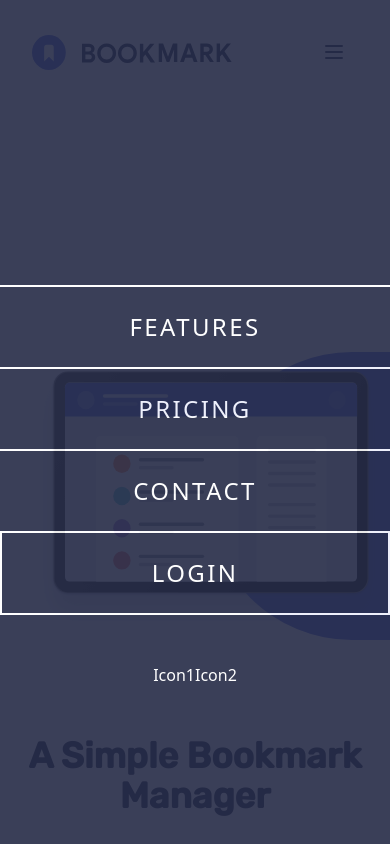
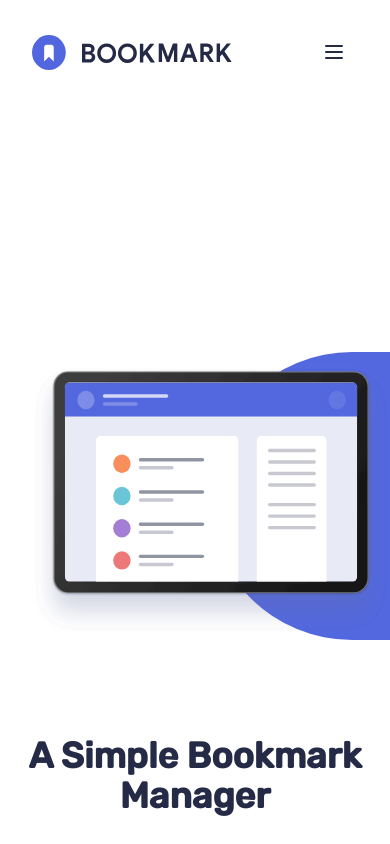
Before and after one commit to joelmatiasduran/landing-tmia, a Next.js app: page / in a window 390 px wide. Shown: the top 844 px of the page. Built offline with nearby package versions, Linux system fonts and the light colour scheme.

Commit message:
Mobile Menu

```diff
--- a/components/Navbar.tsx
+++ b/components/Navbar.tsx
@@ -2,6 +2,7 @@ import { useState } from "react";
 import Link from "next/link";
 import Image from "next/image";
 import Logo from "../public/images/logo-bookmark.svg";
+import LogoMobile from "../public/images/logo-bookmarktwo.svg";
 
 // interface NavbarProps {
 
@@ -12,12 +13,20 @@ const Navbar: React.FC = () => {
 
   return (
     <>
-      <nav className="flex md:items-center justify-between flex-row md:flex-wrap p-8 md:px-40 fixed w-full md:bg-white z-10">
+      <nav className="flex md:items-center justify-between flex-row md:flex-wrap p-8 md:px-40 fixed w-full md:bg-white z-20">
         <div className="flex items-center flex-shrink-0 text-black mr-6 cursor-pointer">
+          {!isOpen && (
             <Image src={Logo} alt="Navbar Logo" width="200" height="35" />
+          )}
+          {isOpen && (
+            <Image src={LogoMobile} alt="Navbar Logo" width="200" height="35" />
+          )}
         </div>
         <div className="block lg:hidden">
-          <button className="flex items-center px-3 py-2 text-very-dark-blue border-tsoft-red hover:text-soft-red hover:border-white duration-300">
+          <button
+            className="flex items-center px-3 py-2 text-very-dark-blue border-tsoft-red hover:text-soft-red hover:border-white duration-300"
+            onClick={() => setIsOpen(!isOpen)}
+          >
             <svg
               xmlns="http://www.w3.org/2000/svg"
               className="h-6 w-6"
@@ -67,26 +76,28 @@ const Navbar: React.FC = () => {
         </div>
         {/* Mobile Navbar */}
       </nav>
-      <div className="z-10 pt-32 fixed flex flex-col items-center justify-center min-w-full h-full w-full bg-very-dark-blue opacity-90 md:hidden">
-        <div className="w-full text-center">
-          <h2 className="py-6 cursor-pointer text-2xl tracking-widest border-t-2 border-white text-white">
+      {isOpen && (
+        <div className="transition transform ease-in-out duration-300 z-10 pt-16 fixed flex flex-col items-center justify-center min-w-full h-full w-full bg-very-dark-blue opacity-90 md:hidden">
+          <div className="w-5/6 text-center">
+            <h2 className="py-6 cursor-pointer text-2xl tracking-widest border-t border-white text-white">
               FEATURES
             </h2>
-          <h2 className="py-6 cursor-pointer text-2xl tracking-widest border-t-2 border-white text-white">
+            <h2 className="py-6 cursor-pointer text-2xl tracking-widest border-t border-white text-white">
               PRICING
             </h2>
-          <h2 className="py-6 cursor-pointer text-2xl tracking-widest border-t-2 border-white text-white">
+            <h2 className="py-6 cursor-pointer text-2xl tracking-widest border-y border-white text-white">
               CONTACT
             </h2>
-          <h2 className="py-6 cursor-pointer text-2xl tracking-widest border-2 border-white text-white">
+            <h2 className="mt-12 py-4 cursor-pointer text-2xl tracking-widest border-2 border-white text-white rounded-lg">
               LOGIN
             </h2>
-          <div className="mt-12 flex flex-row justify-center text-white">
-            <p>Icon1</p>
-            <p>Icon2</p>
+            <div className="mt-24 flex flex-row justify-center text-white">
+              <p className="px-8">Icon1</p>
+              <p className="px-8">Icon2</p>
             </div>
           </div>
         </div>
+      )}
     </>
   );
 };
```
Lines whose indentation alone changed are shown as unchanged.
